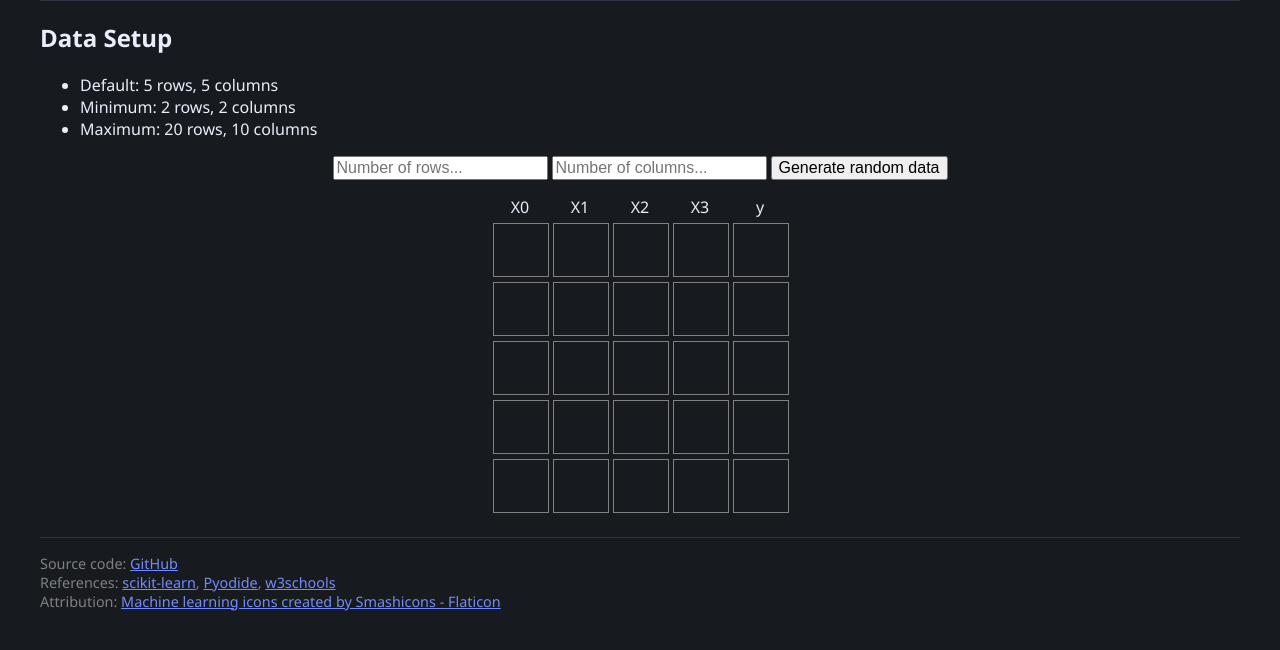
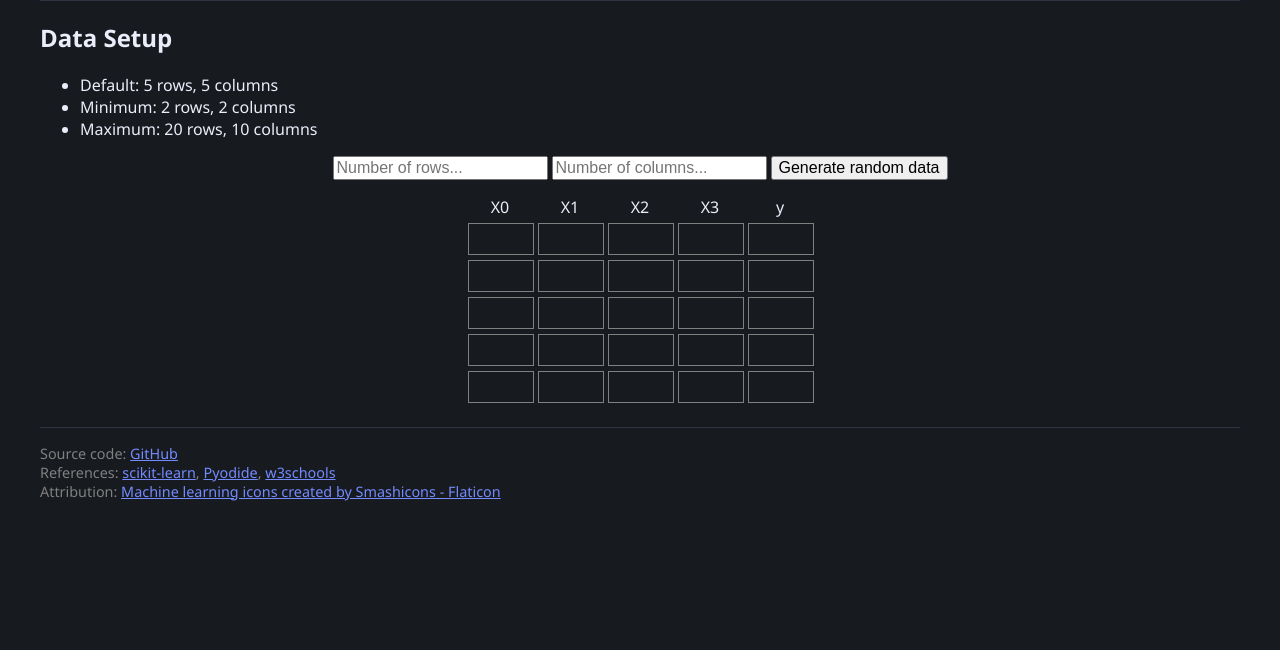
Before and after one commit to leeyanleryan/seamless, a website: page index.html in a window 1280 px wide. Shown: the part 86-736 px from the top of the page. Drawn offline with Linux system fonts and the light colour scheme; a script that the page names is missing.

Commit message:
Make data table look better

```diff
--- a/css/main.css
+++ b/css/main.css
@@ -48,7 +48,7 @@ a {
 
 .data {
   display: grid;
-  grid-template-columns: repeat(5, 55px);
+  grid-template-columns: repeat(5, 65px);
   place-content: center;
   gap: 5px;
   margin-top: 16px;
@@ -59,13 +59,13 @@ div.data-variable {
 }
 
 input.data-cell {
-  height: 50px;
-  width: 50px;
+  height: 28px;
+  width: 60px;
   margin: 0px;
   background-color: var(--bg-color);
   border: 1px solid rgb(128, 128, 128);
   text-align: center;
-  font-size: 20px;
+  font-size: 16px;
   color: var(--text-color);
 }
 
```
